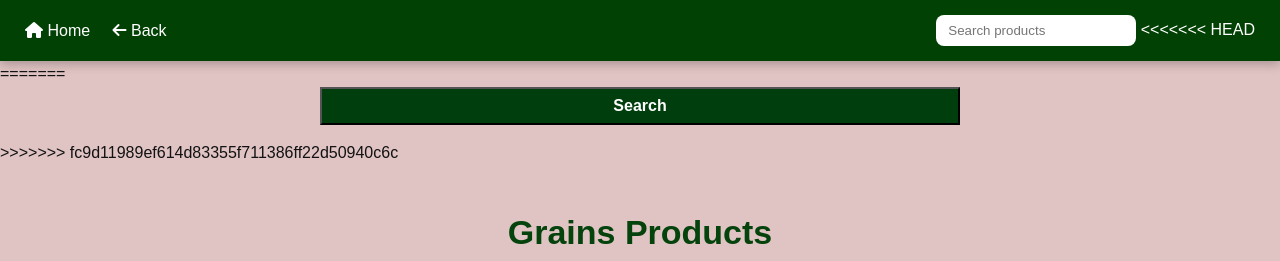
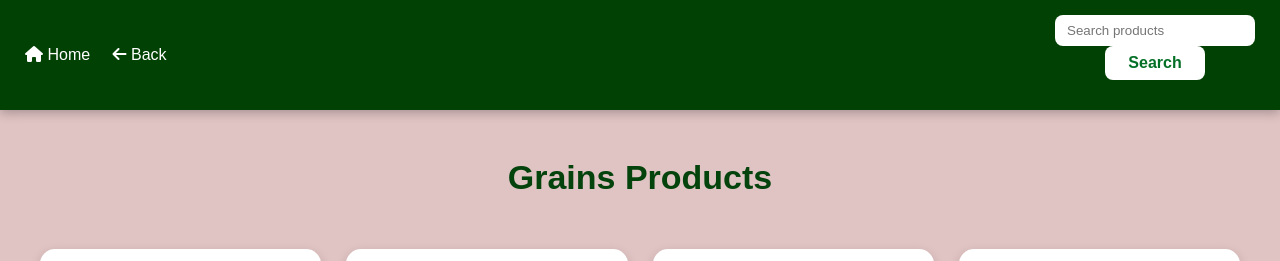
Before and after one commit to IsratZahanIfa/Design-Project-2, a PHP site: page /grains.php in a window 1280 px wide. Shown: the top 261 px of the page. Run offline with PHP 8.4, Linux system fonts and the light colour scheme; the visitor is signed in with stand-in values (Sample User, id 1).

Commit message:
Fix search form structure in grains.php

```diff
--- a/grains.php
+++ b/grains.php
@@ -164,17 +164,10 @@ if (isset($_GET['search'])) {
     <div class="menu-right">
         <form method="GET" action="">
             <input type="text" name="search" placeholder="Search products" value="<?= htmlspecialchars($search) ?>">
-<<<<<<< HEAD
-        </form>
-    </div>
-</div>
-
-=======
             <button type="submit">Search</button>
         </form>
     </div>
 </div>
->>>>>>> fc9d11989ef614d83355f711386ff22d50940c6c
 
 <!-- ========================= Grains SECTION ========================= -->
 <section class="product-section">
```
